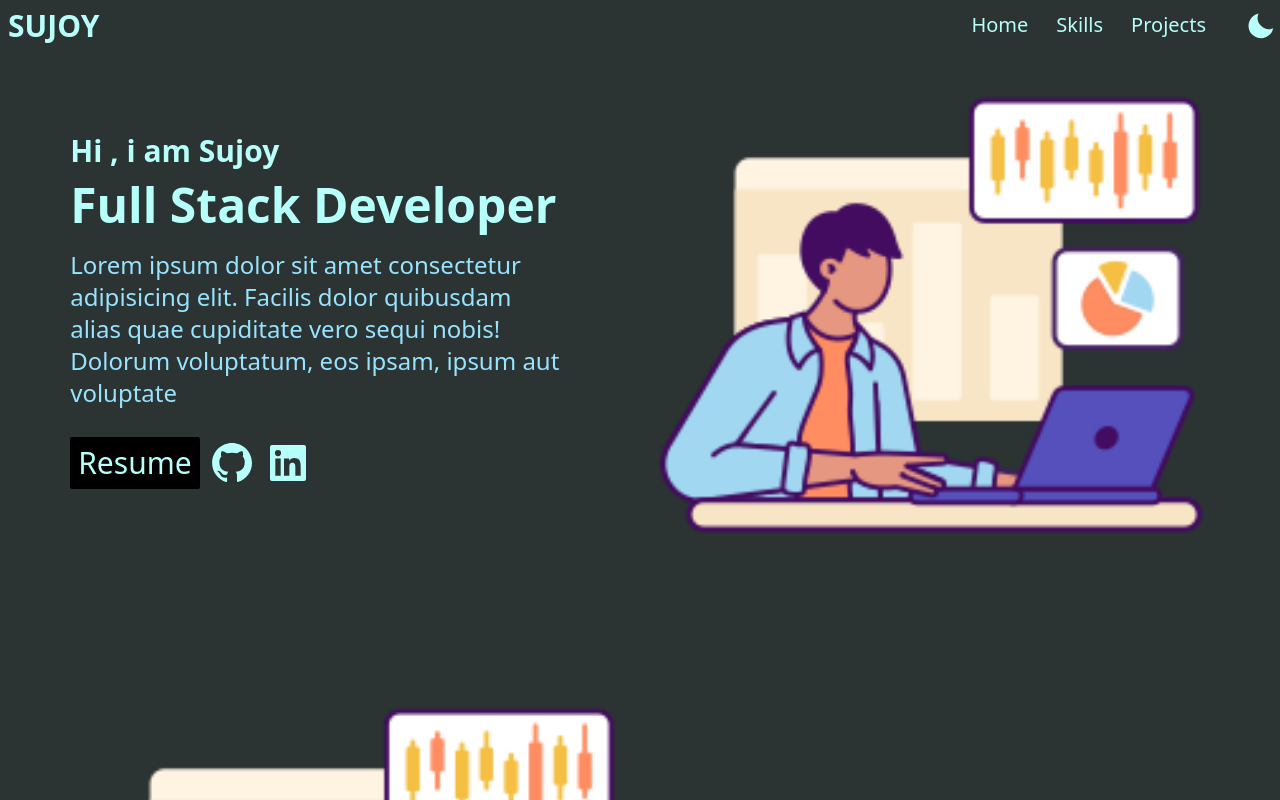
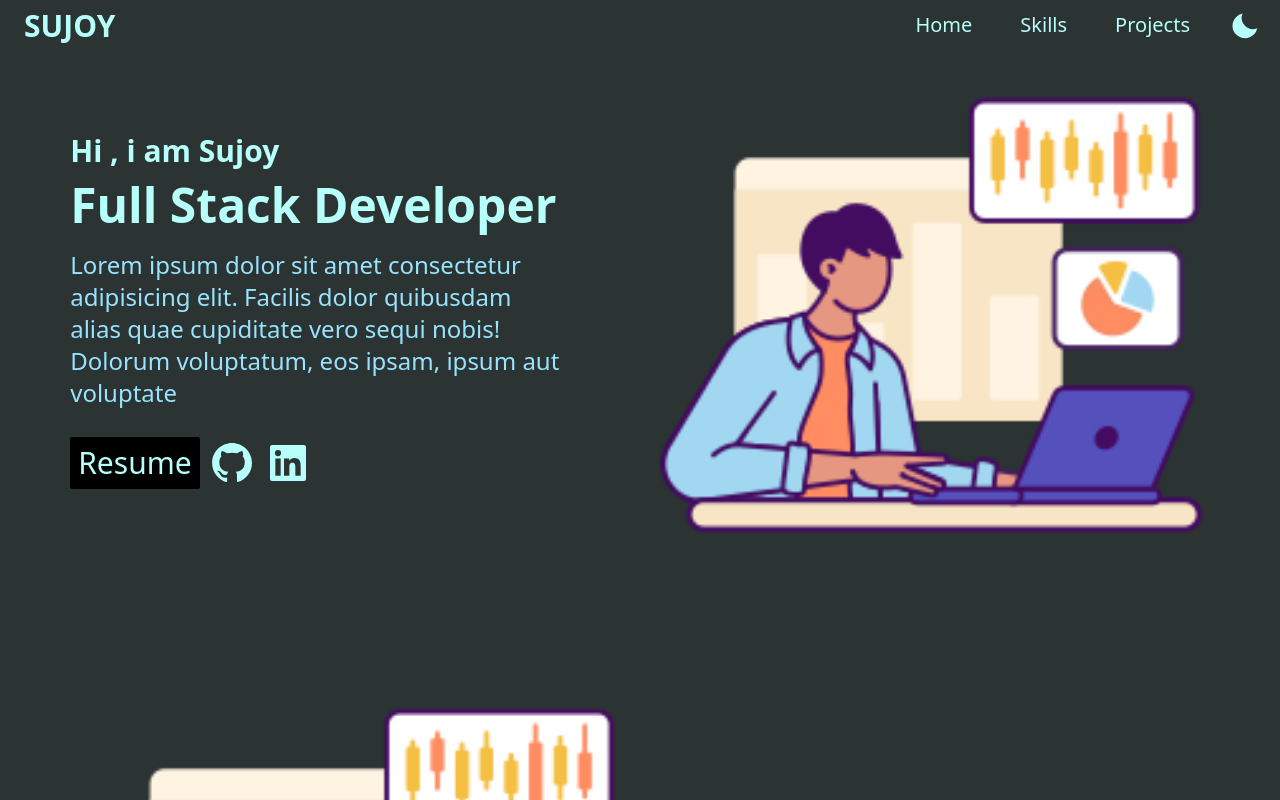
Before and after one commit to Sujoy-2811/portfolio, a React (Vite) app: page / in a window 1280 px wide. Shown: the top 800 px of the page. Built offline with nearby package versions, Linux system fonts and the light colour scheme.

Commit message:
minor changes  in header

```diff
--- a/src/components/Header/List.jsx
+++ b/src/components/Header/List.jsx
@@ -6,8 +6,8 @@ function List({ className }) {
   const { darkTheme, toggleTheme } = useTheme();
   const list = ["Home", "Skills", "Projects"];
   return (
-    <div className={` justify-end space-x-10  text-xl ${className}`}>
-      <ul className="flex space-x-7 order-1">
+    <div className={` justify-end space-x-10  text-xl  ${className}`}>
+      <ul className="flex space-x-12 order-1">
         {list.map((item) => (
           <li className=" hover:text-skin-muted" key={item}>
             {item}
--- a/src/components/Header/Nav.jsx
+++ b/src/components/Header/Nav.jsx
@@ -11,7 +11,7 @@ function Nav({ className }) {
   console.log("run");
   return (
     <nav
-      className={`flex justify-between items-center pr-1 sm:pt-2 ${className}`}
+      className={`flex justify-between items-center mx-4 pr-1 sm:pt-2 ${className}`}
     >
       {/* .Name */}
       <div className=" uppercase order-2 text-xl font-semibold sm:ml-2 sm:order-1 sm:text-3xl ">
```
